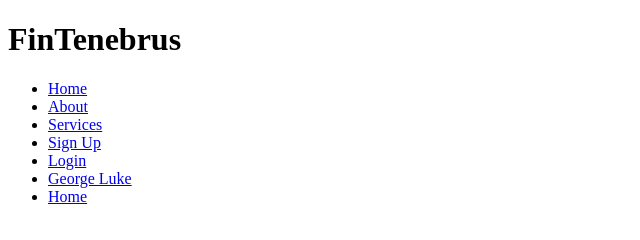
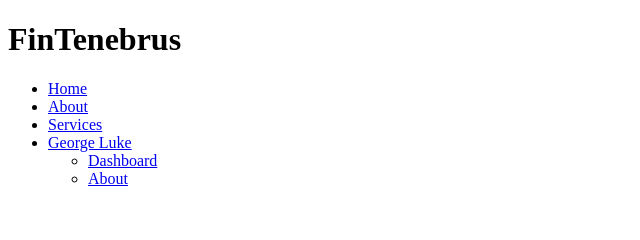
Before and after one commit to Gluke92/Blog, a plain HTML site: page index.html in a window 1280 px wide. Shown: the whole page, without its empty margins (0-640 px from the left). Drawn offline with Linux system fonts and the light colour scheme.

Commit message:
added to header

```diff
--- a/index.html
+++ b/index.html
@@ -18,27 +18,16 @@
                 <li><a href="#">Home</a></li>
                 <li><a href="#">About</a></li>
                 <li><a href="#">Services</a></li>
-                <li><a href="#">Sign Up</a></li>
-                <li><a href="#">Login</a></li>
-                <li><a href="#">George Luke</a></li>
-                <li><a href="#">Home</a></li>
+                <!-- <li><a href="#">Sign Up</a></li>
+                <li><a href="#">Login</a></li> -->
+             <li>
+                    <a href="#">George Luke</a>
+                <ul>
+                    <li><a href="#">Dashboard</a></li>
+                    <li><a href="#">About</a></li>
+                </ul>
+             </li>
             </ul>
         </header>
-        <!--[if lt IE 7]>
-            <p class="browsehappy">You are using an <strong>outdated</strong> browser. Please <a href="#">upgrade your browser</a> to improve your experience.</p>
-        <![endif]-->
-
-        <!-- Navbar -->
-        <nav>
-            <ul></ul>
-            <ul></ul>
-            <ul></ul>
-        </nav>
-
-
-
-
-
-        <script src="" async defer></script>
     </body>
 </html>
```
